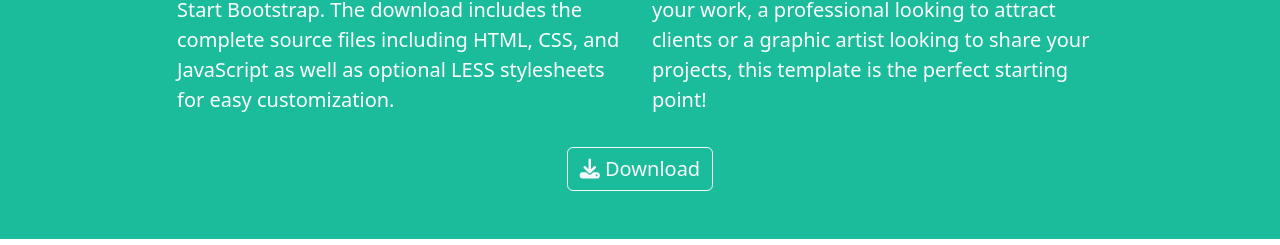
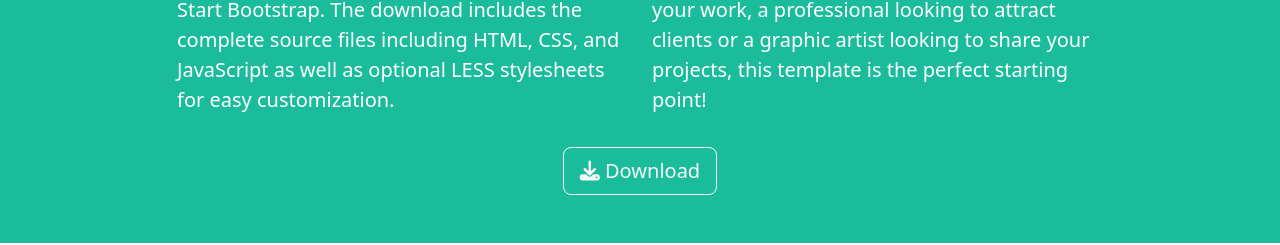
Before and after one commit to pierdomenicoguarnieri/html-css-bootstrap-freelancer, a plain HTML site: page index.html in a window 1280 px wide. Shown: the part 1752-1997 px from the top of the page. Drawn offline with nearby package versions, Linux system fonts and the light colour scheme.

Commit message:
fix: #about btn dimension

```diff
--- a/index.html
+++ b/index.html
@@ -164,7 +164,7 @@
 
           <div class="row">
             <div class="col d-flex justify-content-center">
-              <button type="button" class="btn btn-outline-light fs-5"><i class="fa-solid fa-download"></i> Download</button>
+              <button type="button" class="btn btn-outline-light btn-lg"><i class="fa-solid fa-download"></i> Download</button>
             </div>
           </div>
         </div>
```
